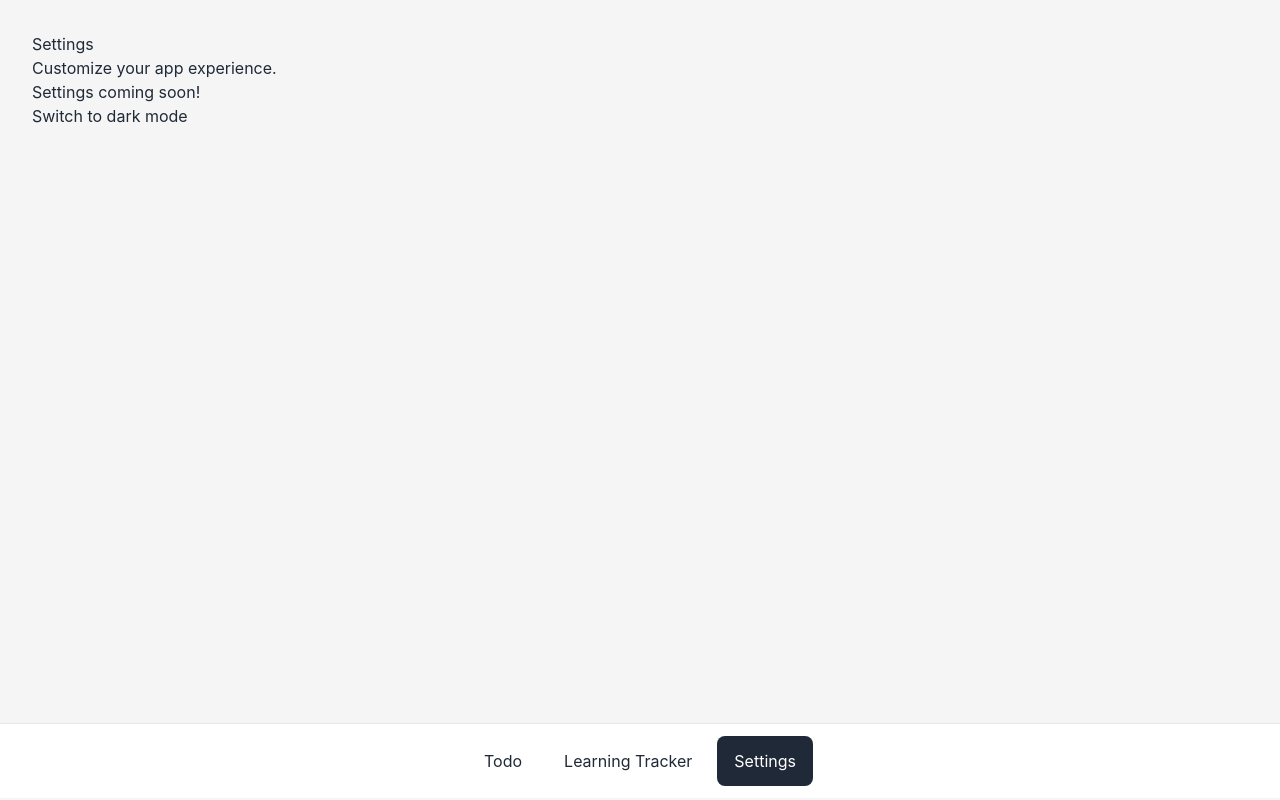
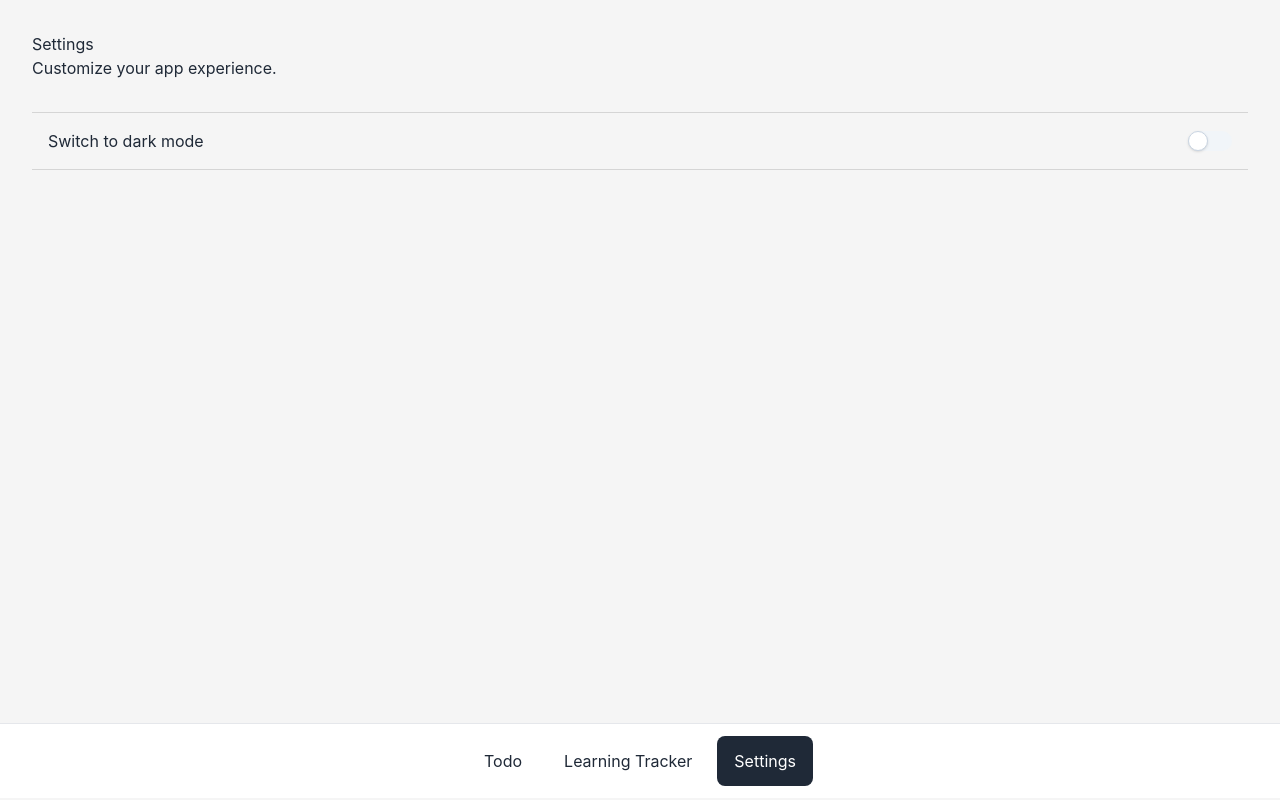
Before and after one commit to pheduarte/Learning-Tracker-React, a React (Vite) app: page / in a window 1280 px wide. Both pictures are taken after a click on the button "Settings". Built offline with nearby package versions, Linux system fonts and the light colour scheme; no server answers; the database is empty.

Commit message:
feat: update Settings component for theme toggle and enhance styling for new-todo-form

```diff
--- a/src/components/Settings.tsx
+++ b/src/components/Settings.tsx
@@ -1,16 +1,30 @@
 import { useTheme } from "../context/useTheme";
-import Button from "./ui/Button";
+// import Button from "./ui/Button";
 
 function Settings() {
   const { theme, toggleTheme } = useTheme();
 
   return (
     <section className="settings">
-      <p>Settings coming soon!</p>
+      <p>Switch to {theme === "light" ? "dark" : "light"} mode </p>
 
-      <Button onClick={toggleTheme}>
+      {/* <Button onClick={toggleTheme}>
         Switch to {theme === "light" ? "dark" : "light"} mode
-      </Button>
+      </Button> */}
+
+      <div className="relative inline-block w-11 h-5">
+        <input
+          checked={theme === "dark"}
+          onChange={toggleTheme}
+          id="switch-component-blue"
+          type="checkbox"
+          className="peer appearance-none w-11 h-5 bg-slate-100 rounded-full checked:bg-blue-600 cursor-pointer transition-colors duration-300"
+        />
+        <label
+          htmlFor="switch-component-blue"
+          className="absolute top-0 left-0 w-5 h-5 bg-white rounded-full border border-slate-300 shadow-sm transition-transform duration-300 peer-checked:translate-x-6 peer-checked:border-blue-600 cursor-pointer"
+        ></label>
+      </div>
     </section>
   );
 }
--- a/src/index.css
+++ b/src/index.css
@@ -53,6 +53,16 @@
   border-radius: 8px;
 }
 
+.app--dark .new-todo-form {
+  display: flex;
+  flex-direction: column;
+  gap: 0.5rem;
+  border: #838383 1px solid;
+  padding: 1rem;
+  box-shadow: #111827 1px 2px 2px -1px;
+  border-radius: 8px;
+}
+
 .app--light .new-todo-form input, .app--light .new-todo-form textarea {
   padding: 0.5rem;
   border-radius: 8px;
@@ -60,7 +70,21 @@
   font-size: 16px;
 }
 
+.app--dark .new-todo-form input, .app--dark .new-todo-form textarea {
+  padding: 0.5rem;
+  border-radius: 8px;
+  border: #838383 1px solid;
+  font-size: 16px;
+}
+
 .app--light .new-todo-form select {
+  padding: 0.5rem;
+  border-radius: 8px;
+  border: #838383 1px solid;
+  font-size: 16px;
+}
+
+.app--dark .new-todo-form select {
   padding: 0.5rem;
   border-radius: 8px;
   border: #838383 1px solid;
@@ -77,6 +101,16 @@
   cursor: pointer;
 }
 
+.app--dark .new-todo-form Button {
+  padding: 0.5rem 1rem;
+  border-radius: 8px;
+  border: none;
+  background: #3b82f6;
+  color: white;
+  font-size: 16px;
+  cursor: pointer;
+}
+
 .app--light .new-todo-form Button:disabled {
   padding: 0.5rem 1rem;
   border-radius: 8px;
@@ -84,6 +118,21 @@
   background: #9bbef5;
   color: white;
   cursor: not-allowed;
+}
+
+.app--dark .new-todo-form Button:disabled {
+  padding: 0.5rem 1rem;
+  border-radius: 8px;
+  border: none;
+  background: #9bbef5;
+  color: white;
+  cursor: not-allowed;
+}
+
+.todo-list {
+  display: flex;
+  flex-direction: column;
+  gap: 1rem;
 }
 
 .todo-list li{
@@ -129,3 +178,25 @@
   font-size: 16px;
   cursor: pointer;
 }
+
+.settings {
+  display: flex;
+  flex-direction: row;
+  justify-content: space-between;
+  align-items: center;
+  gap: 1rem;
+  margin-top: 2rem;
+  border-top: #83838347 1px solid;
+  border-bottom: #83838347 1px solid;
+  padding: 1rem;
+}
+
+.settings Button {
+  padding: 0.5rem 1rem;
+  border-radius: 8px;
+  border: none;
+  background: #3b82f6;
+  color: white;
+  font-size: 16px;
+  cursor: pointer;
+}
```
